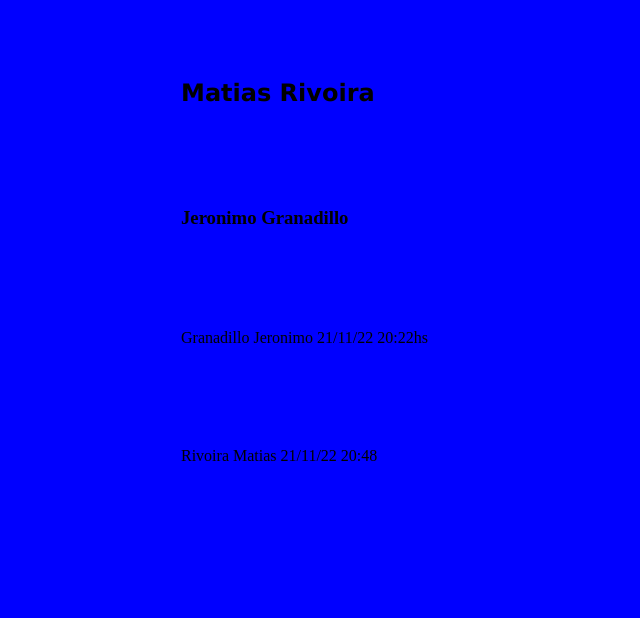
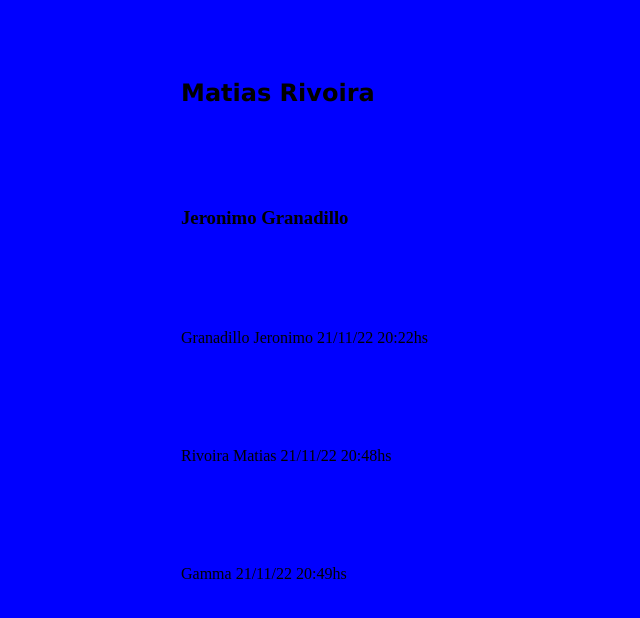
Before and after one commit to JeroGra/TP_SO_i4_Equipo_101, a plain HTML site: page index.html in a window 1280 px wide. Shown: the part 258-876 px from the top of the page, without its empty margins (119-759 px from the left). Drawn offline with Linux system fonts and the light colour scheme.

Commit message:
PUNTO 20 GAMMA

```diff
--- a/index.html
+++ b/index.html
@@ -12,6 +12,7 @@
    <h2 style="font-weight: bold; font-family: Verdana;">Matias Rivoira</h2>
    <h3>Jeronimo Granadillo</h3>
    <p>Granadillo Jeronimo 21/11/22 20:22hs</p>
-   <p>Rivoira Matias 21/11/22 20:48</p>
+   <p>Rivoira Matias 21/11/22 20:48hs</p>
+   <p>Gamma 21/11/22 20:49hs</p>
 </body>
 </html>
```
